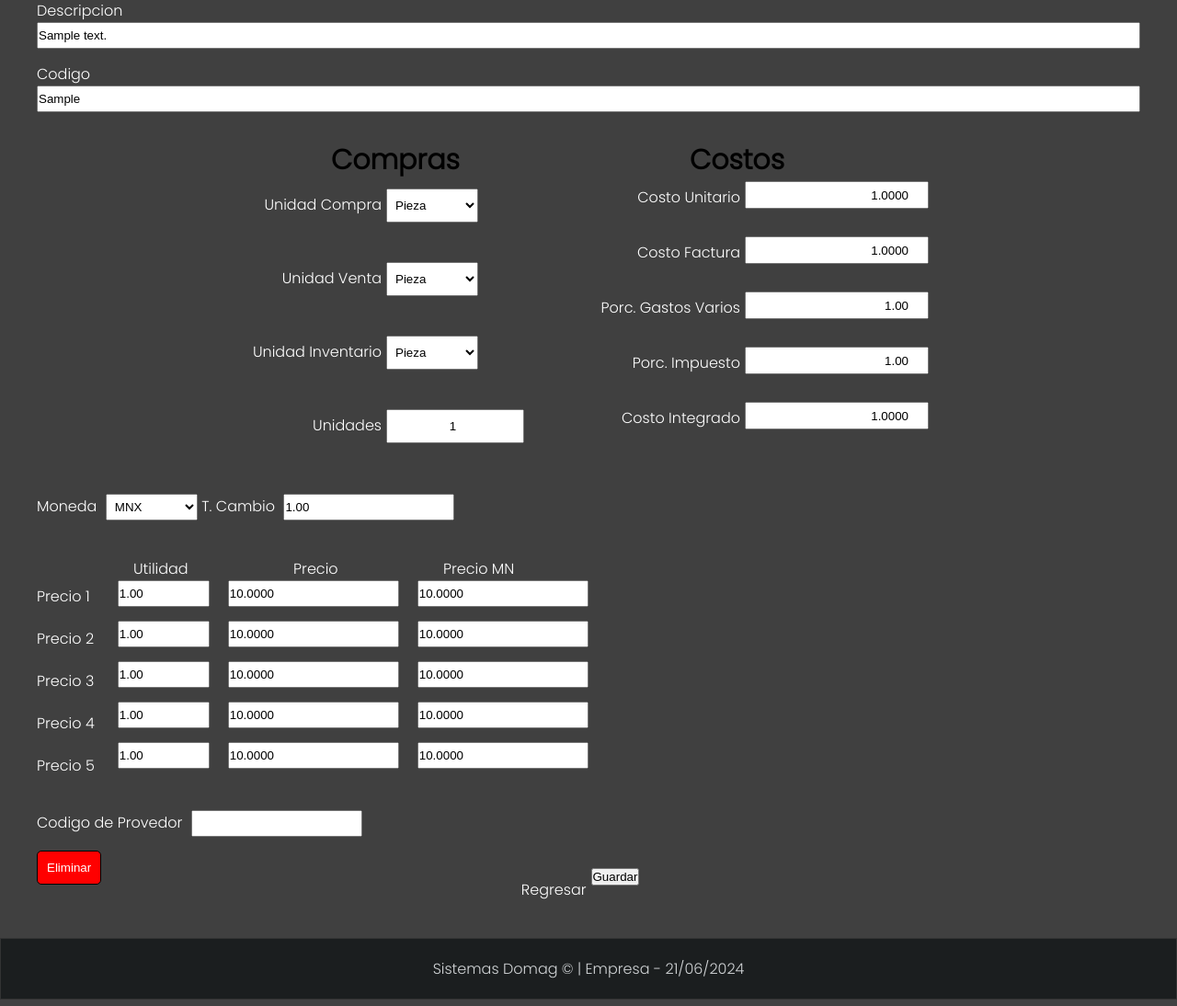
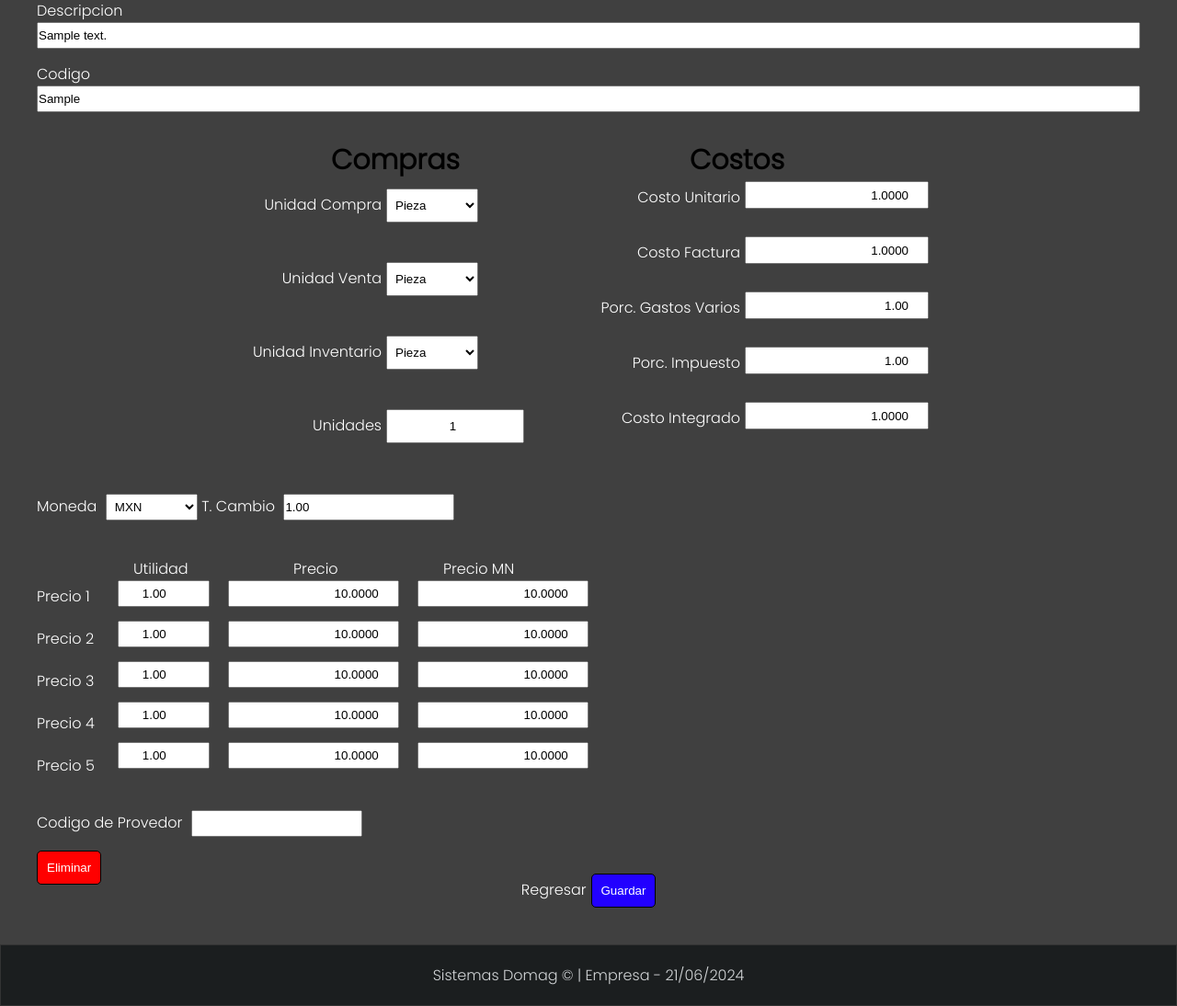
Before and after one commit to AntonIL28/domagpos1, a Django app: page /editar_producto/1 in a window 1280 px wide. Shown: the part 201-1295 px from the top of the page at 92% size. Run offline with Django 4.2, Linux system fonts and the light colour scheme; tables that the repository leaves empty hold one stand-in row (values such as "Sample post"); some libraries are stand-ins or nearby versions.

Commit message:
Actualizacion formulario, y correccion de error en productos duplicados

```diff
--- a/domagPOS1/POS/templates/add_producto.html
+++ b/domagPOS1/POS/templates/add_producto.html
@@ -21,7 +21,7 @@
 </style>
 
 <div id="content_form_addproductos">
-    <form method="POST" action="{% url 'AddProducto' %}"  id="wrapper">
+    <form method="POST" id="wrapper">
 
         {% csrf_token %}
         <div class="head_addp">
@@ -91,13 +91,13 @@
         <div class="precios_addp">
             <div class="moneda" style="margin-bottom: 30px; margin-top: 35px;">
                 <label for="moneda" class="label_padd">Moneda</label>
-                <select class="input_padd" type="text" name="moneda" value="{% if producto %}{{ producto.moneda }}{% endif %}">
-                    <option value="MNX">MNX</option>
+                <select class="input_padd" id="moneda" type="text" name="moneda" value="{% if producto %}{{ producto.moneda }}{% endif %}">
+                    <option value="MXN">MXN</option>
                     <option value="USD">USD</option>
                 </select>
 
                 <label for="t_cambio" class="label_padd">T. Cambio</label>
-                <input class="input_paddp" type="number" step="any" name="t_cambio" value="{% if producto %}{{ producto.t_cambio }}{% endif %}">
+                <input class="input_paddp" type="number" id="t_cambio" step="any" name="t_cambio" value="{% if producto %}{{ producto.t_cambio }}{% endif %}">
             </div>
 
             <div class="labels_titlepadd">
@@ -115,28 +115,28 @@
                     <label for="" class="label_padd">Precio 5</label>
                 </div>
 
-                <div class="utilidad" style="margin-bottom: 30px;">
-                    <input class="input_paddu" type="number" step="any" name="porc_util_1" value="{% if producto %}{{ producto.porc_util_1 }}{% endif %}">
-                    <input class="input_paddu" type="number" step="any" name="porc_util_2" value="{% if producto %}{{ producto.porc_util_2 }}{% endif %}">
-                    <input class="input_paddu" type="number" step="any" name="porc_util_3" value="{% if producto %}{{ producto.porc_util_3 }}{% endif %}">
-                    <input class="input_paddu" type="number" step="any" name="porc_util_4" value="{% if producto %}{{ producto.porc_util_4 }}{% endif %}">
-                    <input class="input_paddu" type="number" step="any" name="porc_util_5" value="{% if producto %}{{ producto.porc_util_5 }}{% endif %}">
+                <div class="utilidad" id="utility" style="margin-bottom: 30px;">
+                    <input class="input_paddu" type="number" id="porc_util_1" step="any" name="porc_util_1" value="{% if producto %}{{ producto.porc_util_1 }}{% endif %}">
+                    <input class="input_paddu" type="number" id="porc_util_2" step="any" name="porc_util_2" value="{% if producto %}{{ producto.porc_util_2 }}{% endif %}">
+                    <input class="input_paddu" type="number" id="porc_util_3" step="any" name="porc_util_3" value="{% if producto %}{{ producto.porc_util_3 }}{% endif %}">
+                    <input class="input_paddu" type="number" id="porc_util_4" step="any" name="porc_util_4" value="{% if producto %}{{ producto.porc_util_4 }}{% endif %}">
+                    <input class="input_paddu" type="number" id="porc_util_5" step="any" name="porc_util_5" value="{% if producto %}{{ producto.porc_util_5 }}{% endif %}">
                 </div>
 
-                <div class="precios" style="margin-bottom: 30px;">
-                    <input class="input_paddp" type="number" step="any" name="precio1" value="{% if producto %}{{ producto.precio1 }}{% endif %}">
-                    <input class="input_paddp" type="number" step="any" name="precio2" value="{% if producto %}{{ producto.precio2 }}{% endif %}">
-                    <input class="input_paddp" type="number" step="any" name="precio3" value="{% if producto %}{{ producto.precio3 }}{% endif %}">
-                    <input class="input_paddp" type="number" step="any" name="precio4" value="{% if producto %}{{ producto.precio4 }}{% endif %}">
-                    <input class="input_paddp" type="number" step="any" name="precio5" value="{% if producto %}{{ producto.precio5 }}{% endif %}">
+                <div class="precios" id="precios" style="margin-bottom: 30px;">
+                    <input class="input_paddp" type="number" id="precio1" step="any" name="precio1" value="{% if producto %}{{ producto.precio1 }}{% endif %}">
+                    <input class="input_paddp" type="number" id="precio2" step="any" name="precio2" value="{% if producto %}{{ producto.precio2 }}{% endif %}">
+                    <input class="input_paddp" type="number" id="precio3" step="any" name="precio3" value="{% if producto %}{{ producto.precio3 }}{% endif %}">
+                    <input class="input_paddp" type="number" id="precio4" step="any" name="precio4" value="{% if producto %}{{ producto.precio4 }}{% endif %}">
+                    <input class="input_paddp" type="number" id="precio5" step="any" name="precio5" value="{% if producto %}{{ producto.precio5 }}{% endif %}">
                 </div>
 
                 <div class="cbarras" style="margin-bottom: 30px;">
-                    <input class="input_paddc" type="number" step="any" name="precioMN1" value="{% if producto %}{{ producto.precioMN1 }}{% endif %}">
-                    <input class="input_paddc" type="number" step="any" name="precioMN2" value="{% if producto %}{{ producto.precioMN2 }}{% endif %}">
-                    <input class="input_paddc" type="number" step="any" name="precioMN3" value="{% if producto %}{{ producto.precioMN3 }}{% endif %}">
-                    <input class="input_paddc" type="number" step="any" name="precioMN4" value="{% if producto %}{{ producto.precioMN4 }}{% endif %}">
-                    <input class="input_paddc" type="number" step="any" name="precioMN5" value="{% if producto %}{{ producto.precioMN5 }}{% endif %}">
+                    <input class="input_paddc" type="number" id="precioMN1" step="any" name="precioMN1" value="{% if producto %}{{ producto.precioMN1 }}{% endif %}">
+                    <input class="input_paddc" type="number" id="precioMN2" step="any" name="precioMN2" value="{% if producto %}{{ producto.precioMN2 }}{% endif %}">
+                    <input class="input_paddc" type="number" id="precioMN3" step="any" name="precioMN3" value="{% if producto %}{{ producto.precioMN3 }}{% endif %}">
+                    <input class="input_paddc" type="number" id="precioMN4" step="any" name="precioMN4" value="{% if producto %}{{ producto.precioMN4 }}{% endif %}">
+                    <input class="input_paddc" type="number" id="precioMN5" step="any" name="precioMN5" value="{% if producto %}{{ producto.precioMN5 }}{% endif %}">
                 </div>
            </div>
 
@@ -156,7 +156,7 @@
 
 
         <div class="control_addp2">
-            <button type="submit">{% block submit_button %}Guardar{% endblock %}</button>
+            <button id="guardar_addp" type="submit">{% block submit_button %}Guardar{% endblock %}</button>
         </div>
 
     </form>
@@ -166,6 +166,7 @@
 
 <script src="https://ajax.googleapis.com/ajax/libs/jquery/1.11.1/jquery.min.js"></script>
 
+<!--Costos-->
 <script>
     var wrapper =document.getElementById("wrapper")
 
@@ -220,8 +221,43 @@
         }
     });
 
+
+    //Para logica en apartado de Costos
+    var utility = document.getElementById("utility");
+    var precios = document.getElementById("precios");
+    var moneda = document.getElementById("moneda");
+    var t_cambio = document.getElementById("t_cambio");
+
+    var porc_util_1 = document.getElementById("porc_util_1");
+    var porc_util_2 = document.getElementById("porc_util_2");
+    var porc_util_3 = document.getElementById("porc_util_3");
+    var porc_util_4 = document.getElementById("porc_util_4");
+    var porc_util_5 = document.getElementById("porc_util_5");
+
+    var precio1 = document.getElementById("precio1");
+    var precio2 = document.getElementById("precio2");
+    var precio3 = document.getElementById("precio3");
+    var precio4 = document.getElementById("precio4");
+    var precio5 = document.getElementById("precio5");
+
+    var precioMN1 = document.getElementById("precioMN1");
+
+    utility.addEventListener("keypress", event=>{
+        if(event.keyCode === 13){
+            event.preventDefault();
+            precio1.value= parseFloat(cto_int.value/((100-porc_util_1.value)/100)).toFixed(4);
+
+            if (moneda.value === "USD"){
+                precioMN1.value = parseFloat(precio1.value * t_cambio.value).toFixed(4);
+            } else {
+                precioMN1.value = precio1.value;
+            }
+        }
+    })
+
 </script>
 
+<!--Valor decimal-->
 <script>
 
     function formatNumber(decimalPlaces, e) {
@@ -236,5 +272,9 @@
 
 </script>
 
+<!--Precios-->
+<script>
+
+</script>
 
 {% endblock content %}
--- a/domagPOS1/main/static/css/style.css
+++ b/domagPOS1/main/static/css/style.css
@@ -777,6 +777,7 @@ footer{
     grid-column: 2/3;
     margin-bottom: 15px;
     margin-left: 20px;
+    text-align: right;
 }
 
 /*utilidad*/
@@ -790,6 +791,7 @@ footer{
     grid-column: 2/3;
     margin-bottom: 15px;
     margin-left: 20px;
+    text-align: center;
 }
 
 /*Barras*/
@@ -802,6 +804,7 @@ footer{
     grid-column: 2/3;
     margin-bottom: 15px;
     margin-left: 20px;
+    text-align: right;
 }
 
 .labels_titlepadd{
@@ -812,3 +815,12 @@ footer{
     margin-left: 105px;
     margin-bottom: 10px;
 }
+
+#guardar_addp{
+    padding: 10px;
+    margin-top: 10px;
+    background: rgb(34, 0, 255);
+    color: white;
+    border: 1px solid black;
+    border-radius: 5px;
+}
```
